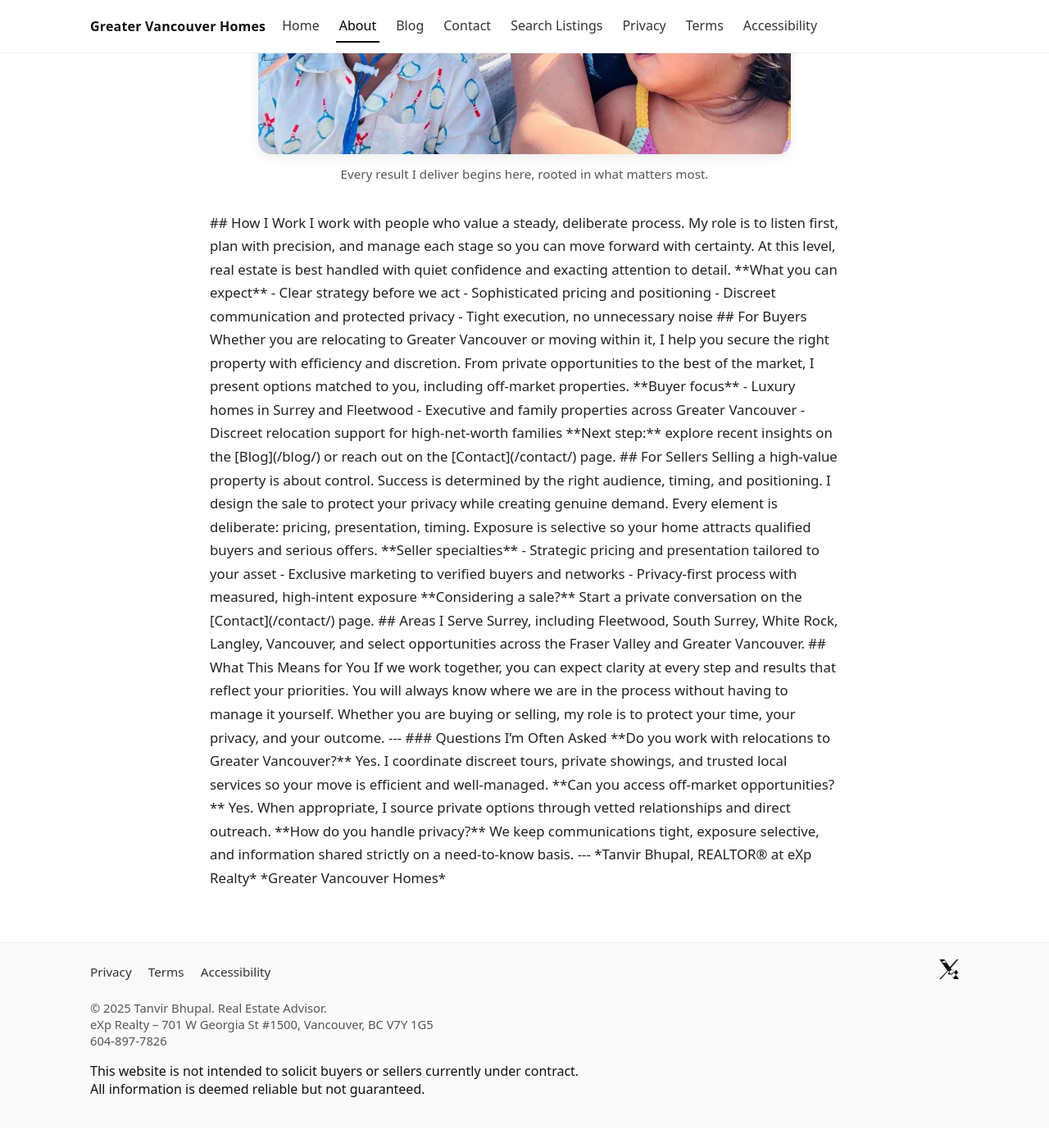
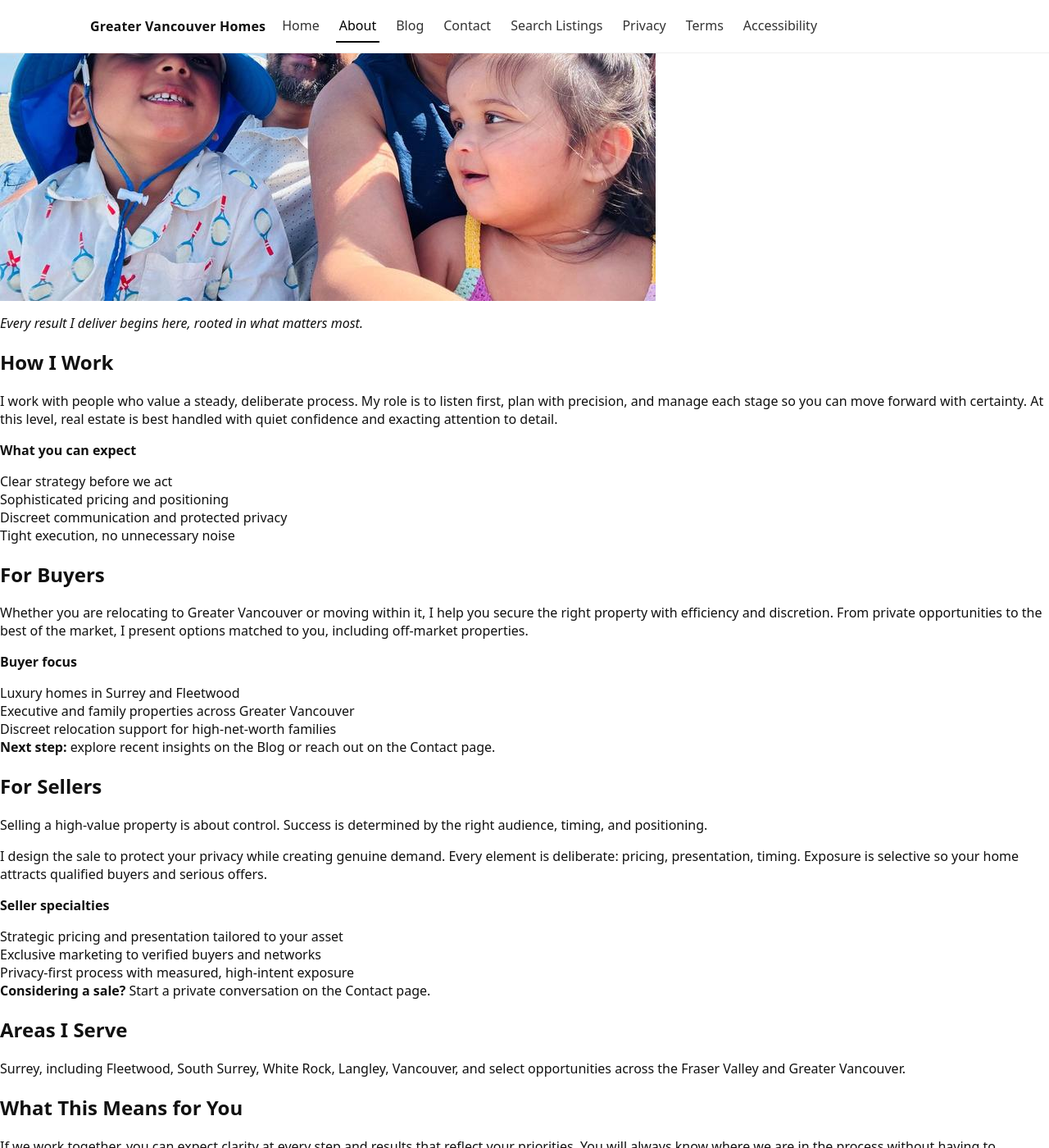
Before and after one commit to gvancouverhomes/gvancouverhomes.github.io, a Jekyll site: the page built from about.md, in a window 1280 px wide and 1400 px high, scrolled down 535 px. Shown: the whole window at 82% size. Built offline with Jekyll 4.4.1, drawn with Linux system fonts in a browser that asks for light colours; before the commit the page ends 1910 px from its top, so only the background shows below that; some of the changed text lies outside the part shown.

Commit message:
Update about.md

```diff
--- a/about.md
+++ b/about.md
@@ -6,8 +6,6 @@ description: Learn about Tanvir Bhupal, Greater Vancouver REALTOR® with eXp Rea
 image: /assets/images/tanvir-bhupal-family-greater-vancouver.jpg
 ---
 
-<div class="page-content">
-
 # About Greater Vancouver Homes
 
 ## Why I Do This Work
@@ -15,14 +13,9 @@ I have been licensed since 2011, guiding clients through complex and meaningful
 
 Becoming a father sharpened my focus on what matters. That clarity guides every decision I make for my clients.
 
-<img
-  src="/assets/images/tanvir-bhupal-family-greater-vancouver-800.jpg"
-  srcset="/assets/images/tanvir-bhupal-family-greater-vancouver-800.jpg 800w,
-          /assets/images/tanvir-bhupal-family-greater-vancouver.jpg 1600w"
-  sizes="(max-width: 800px) 100vw, 650px"
-  alt="Tanvir Bhupal with his family at the beach in Greater Vancouver, the inspiration behind his real estate approach."
->
-<p class="caption">Every result I deliver begins here, rooted in what matters most.</p>
+![Every result I deliver begins here, rooted in what matters most.](/assets/images/tanvir-bhupal-family-greater-vancouver-800.jpg)
+
+*Every result I deliver begins here, rooted in what matters most.*
 
 ## How I Work
 I work with people who value a steady, deliberate process. My role is to listen first, plan with precision, and manage each stage so you can move forward with certainty. At this level, real estate is best handled with quiet confidence and exacting attention to detail.
@@ -79,23 +72,3 @@ We keep communications tight, exposure selective, and information shared strictl
 
 *Tanvir Bhupal, REALTOR® at eXp Realty*
 *Greater Vancouver Homes*
-
-</div>
-
-<!-- Local Business schema for SEO -->
-<script type="application/ld+json">
-{
-  "@context": "https://schema.org",
-  "@type": "RealEstateAgent",
-  "name": "Greater Vancouver Homes by Tanvir Bhupal",
-  "image": "https://gvancouverhomes.com/assets/images/tanvir-bhupal-family-greater-vancouver.jpg",
-  "areaServed": ["Surrey", "Fleetwood", "Greater Vancouver", "Fraser Valley", "Langley", "Vancouver"],
-  "url": "https://gvancouverhomes.com/about/",
-  "brand": "eXp Realty",
-  "sameAs": [
-    "https://www.youtube.com/@gvancouverhomes",
-    "https://www.instagram.com/gvancouverhomes",
-    "https://www.linkedin.com/in/gvancouverhomes"
-  ]
-}
-</script>
```
